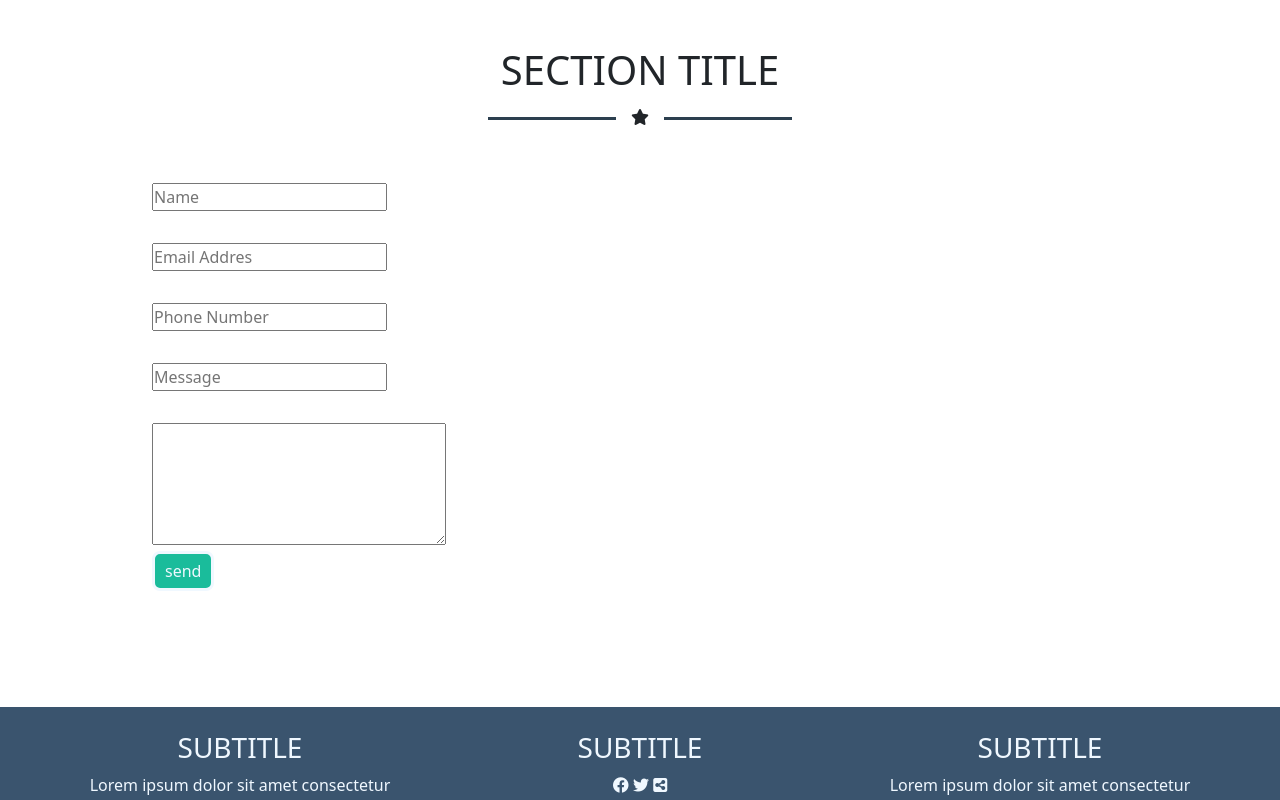
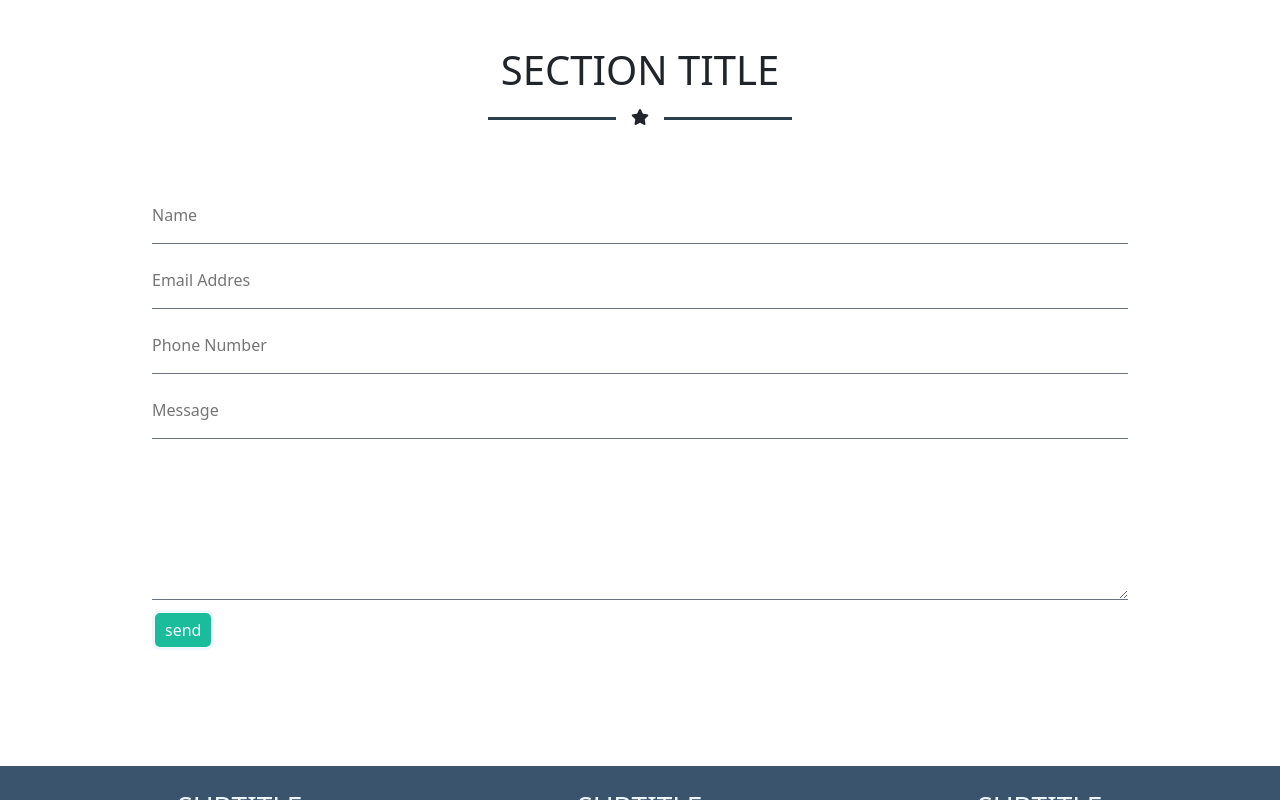
Before and after one commit to Thomas-Basadonne/html-css-bootstrap-freelancer, a plain HTML site: page index.html in a window 1280 px wide. Shown: the part 1837-2637 px from the top of the page. Drawn offline with nearby package versions, Linux system fonts and the light colour scheme.

Commit message:
correzione

```diff
--- a/index.html
+++ b/index.html
@@ -68,7 +68,7 @@
 
 	<!-- PORTFOLIO -->
 		<div class="portfolio py-5">
-			<div class="container-fluid">
+			<div class="container">
 				<div class="row">
 					<div class="col-12 d-flex flex-column align-items-center text-center pb-3">
 						<h1>
@@ -84,7 +84,7 @@
 
 				<div class="row">
 					<div class="col-12 col-md-6 col-lg-4">
-						<div class="box box-img">
+						<div class="box box-img ">
 							<img src="./img/cabin.png" alt="immagine">
 						</div>
 					</div>
@@ -178,19 +178,24 @@
 
 				<form action="" method="GET" class="row justify-content-center">
 					<div class="col-10">
-						<input type="text" placeholder="Name">
+						<input type="text" placeholder="Name"
+						class="border-bottom border-0 border-secondary w-100 py-3 my-1">
 					</div>
 					<div class="col-10">
-						<input type="text" placeholder="Email Addres">
+						<input type="text" placeholder="Email Addres"
+						class="border-bottom border-0 border-secondary w-100 py-3 my-1">
 					</div>
 					<div class="col-10">
-						<input type="text" placeholder="Phone Number">
+						<input type="text" placeholder="Phone Number"
+						class="border-bottom border-0 border-secondary w-100 py-3 my-1">
 					</div>
 					<div class="col-10">
-						<input type="text" placeholder="Message">
+						<input type="text" placeholder="Message"
+						class="border-bottom border-0 border-secondary w-100 py-3 my-1">
 					</div>
 					<div class="col-10">
-						<textarea name="" id="" cols="30" rows="5"></textarea>
+						<textarea name="" id="" cols="30" rows="5"
+						class="border-bottom border-0 border-secondary w-100 py-3 my-1"></textarea>
 					</div>
 					<div class="col-10 submit">
 						<input type="submit" value="send">
@@ -231,6 +236,10 @@
 
 	</footer>
 
+	<script src="https://cdn.jsdelivr.net/npm/bootstrap@5.2.3/dist/js/bootstrap.bundle.min.js"
+		integrity="sha384-kenU1KFdBIe4zVF0s0G1M5b4hcpxyD9F7jL+jjXkk+Q2h455rYXK/7HAuoJl+0I4"
+		crossorigin="anonymous"></script>
+
 </body>
 
 </html>
```
